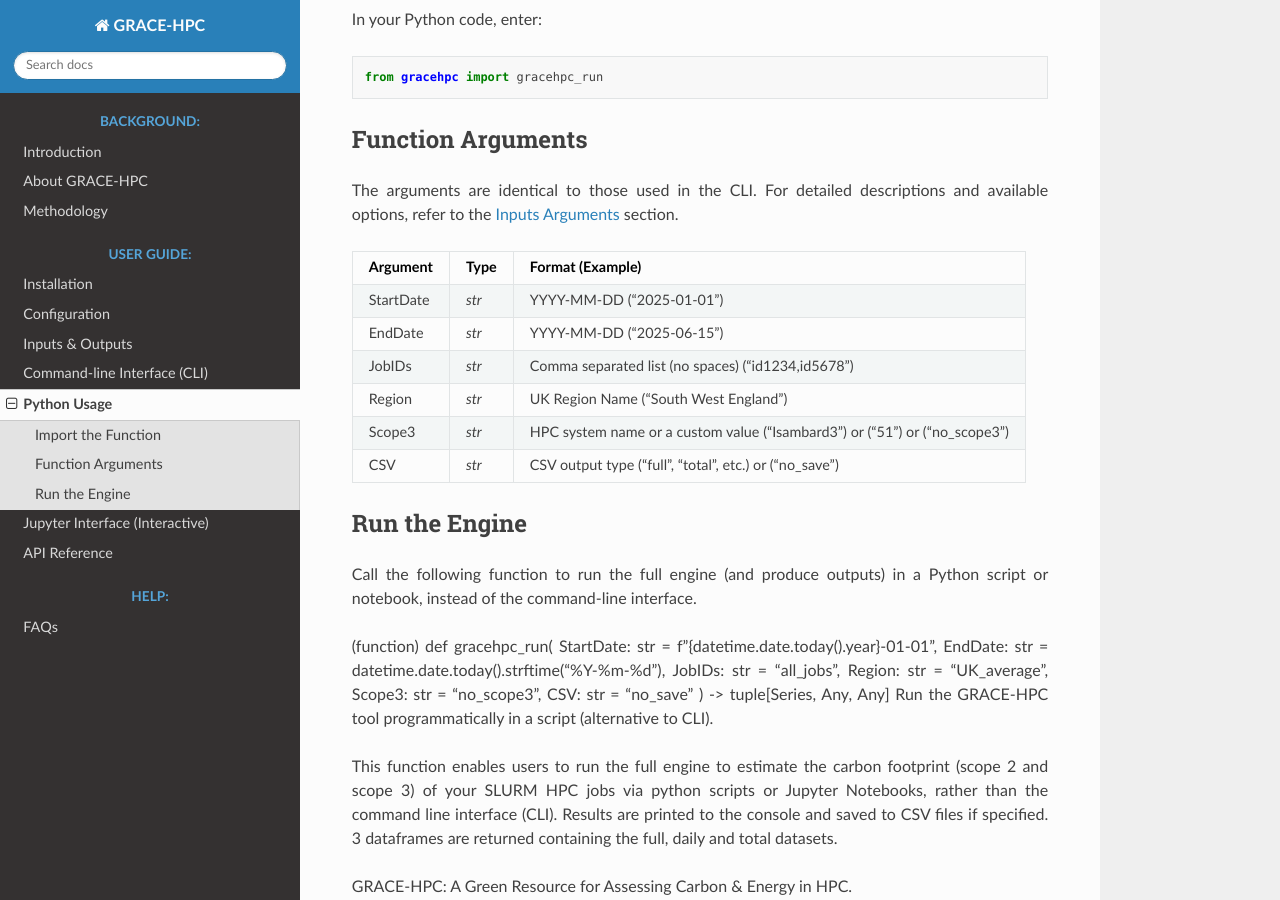
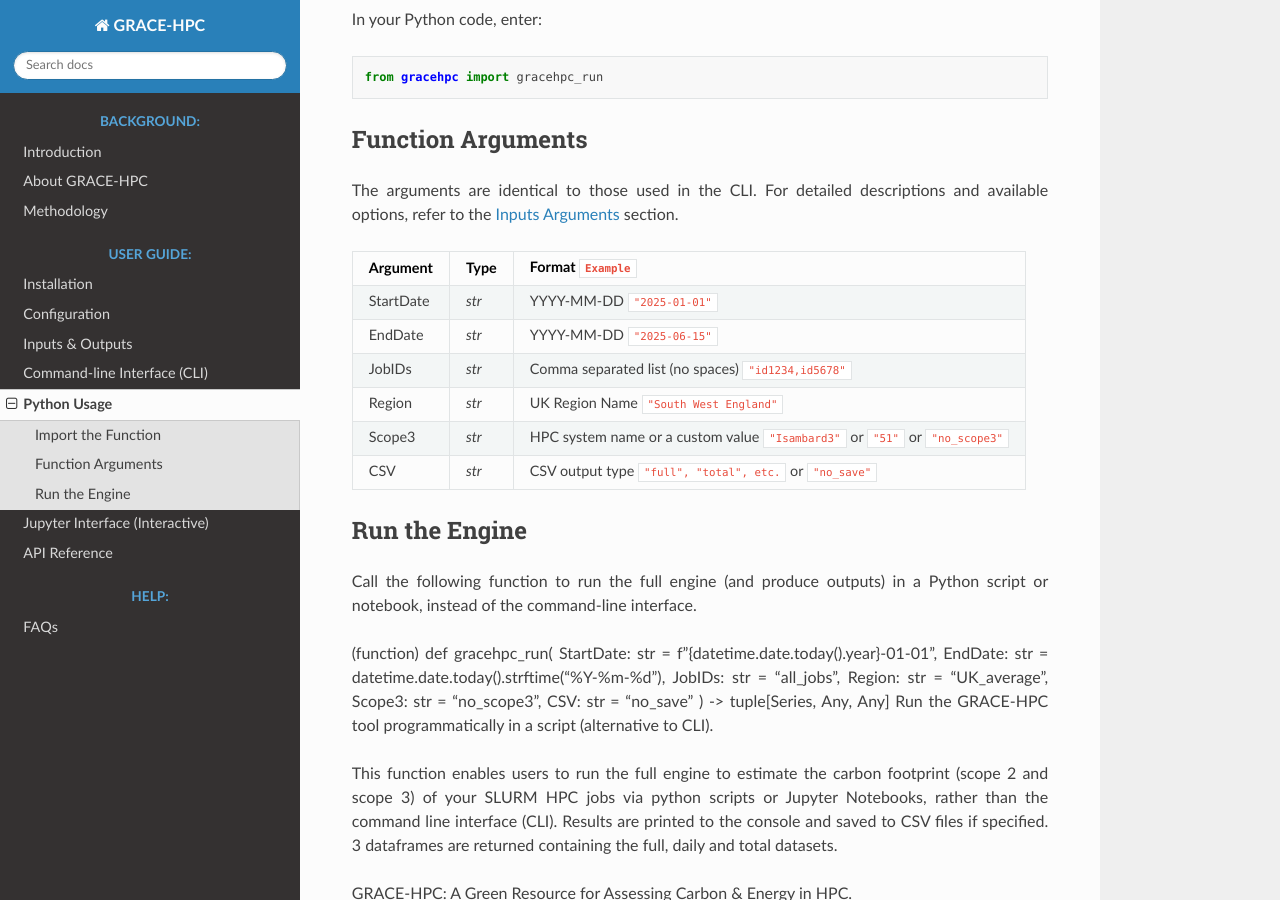
Before and after one commit to Elliot-Ayliffe/GRACE-HPC, a Sphinx documentation site: the page built from docs/function.md, in a window 1280 px wide and 900 px high, scrolled down 328 px. Built offline with Sphinx 7.4.7 and the Read the Docs theme 3.1.0, drawn with Linux system fonts in a browser that asks for light colours.

```diff
--- a/docs/function.md
+++ b/docs/function.md
@@ -13,14 +13,14 @@ from gracehpc import gracehpc_run
 ## Function Arguments
 The arguments are identical to those used in the CLI. For detailed descriptions and available options, refer to the [Inputs Arguments](inputs_outputs.md#input-arguments) section.
 
-| Argument            | Type | Format (Example)                                                        |
+| Argument            | Type | Format `Example`                                                        |
 |---------------------|------|--------------------------------------------------------------------------|
-| StartDate           | *str*| YYYY-MM-DD   ("2025-01-01")                                              |
-| EndDate             | *str*| YYYY-MM-DD   ("2025-06-15")                                              |
-| JobIDs              | *str*| Comma separated list (no spaces)   ("id1234,id5678")                     |
-| Region              | *str*| UK Region Name   ("South West England")                                  |
-| Scope3              | *str*| HPC system name or a custom value  ("Isambard3") or ("51") or ("no_scope3")                        |
-| CSV                 | *str*| CSV output type   ("full", "total", etc.) or ("no_save")                                |
+| StartDate           | *str*| YYYY-MM-DD   `"2025-01-01"`                                              |
+| EndDate             | *str*| YYYY-MM-DD   `"2025-06-15"`                                             |
+| JobIDs              | *str*| Comma separated list (no spaces)   `"id1234,id5678"`                     |
+| Region              | *str*| UK Region Name   `"South West England"`                                  |
+| Scope3              | *str*| HPC system name or a custom value  `"Isambard3"` or `"51"` or `"no_scope3"`                      |
+| CSV                 | *str*| CSV output type   `"full", "total", etc.` or `"no_save"`                               |
 
 
 ## Run the Engine
```
